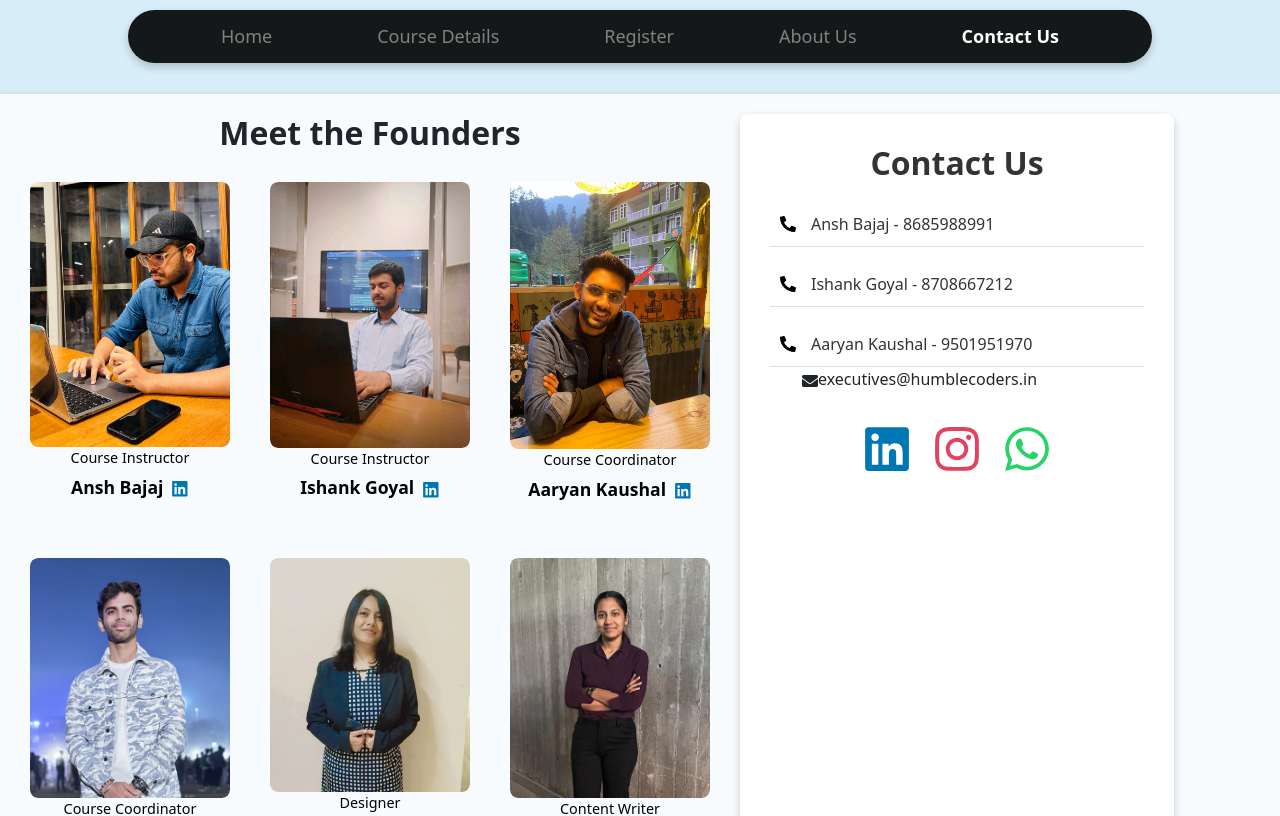
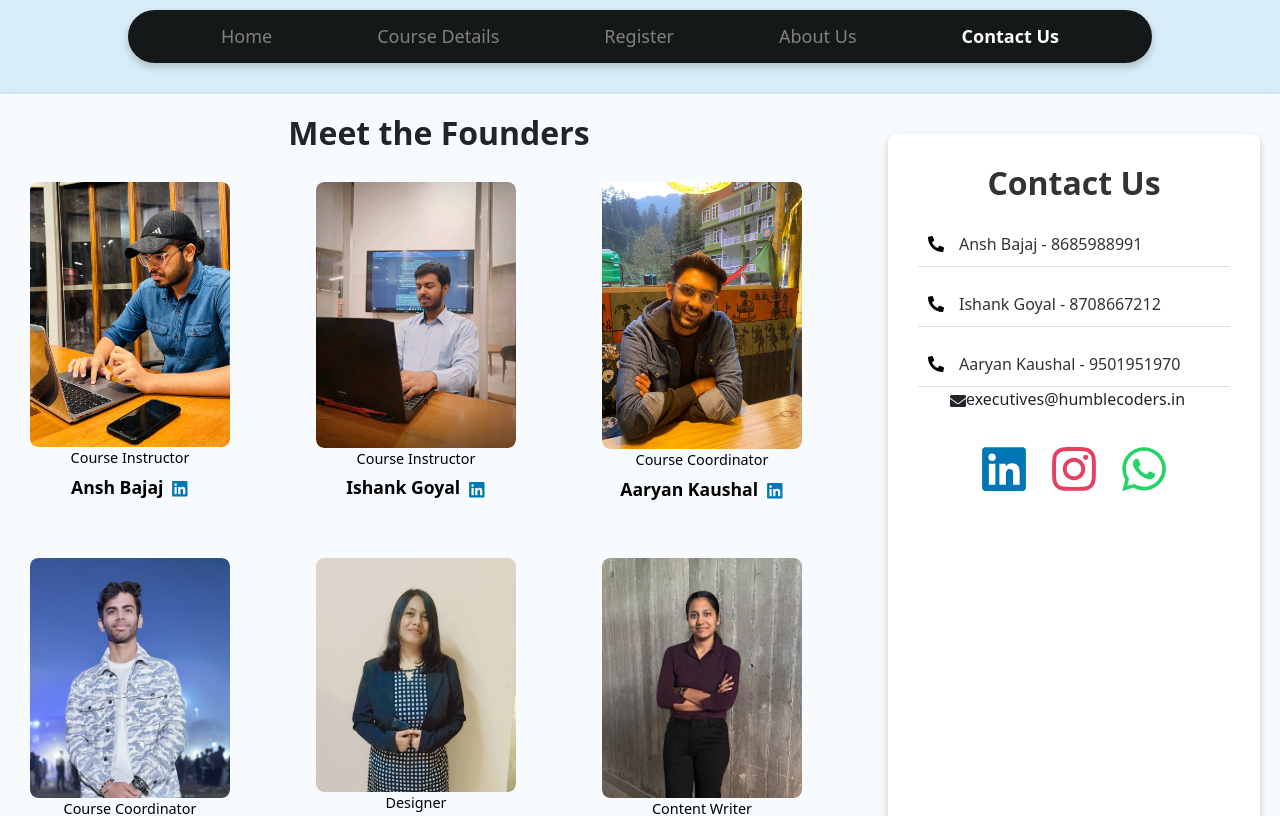
Before and after one commit to Aerykcodes/Humble-Coders-new, a React (Vite) app: page /contact in a window 1280 px wide. Shown: the top 816 px of the page. Built offline with nearby package versions, Linux system fonts and the light colour scheme; a web font is replaced by a local one.

Commit message:
Update Contact.css

```diff
--- a/src/assets/Pages/Contact/Contact.css
+++ b/src/assets/Pages/Contact/Contact.css
@@ -328,3 +328,40 @@ nav {
         font-size: 0.8rem;
     }
 }
+.contact-container {
+  display: flex;  /* Use flex to arrange both sections side by side */
+  flex-wrap: wrap; /* Allow wrapping for smaller screens */
+  justify-content: space-between; /* Make sure the right section moves to the right */
+  gap: 20px; /* Spacing between the left and right sections */
+  padding: 20px;
+}
+
+/* Left Section */
+.left-section {
+  flex: 1; /* Allow the left section to take up the remaining space */
+  text-align: center; /* Center the content of the left section */
+}
+
+/* Right Section */
+.right-section {
+  width: 35%; /* Set a fixed width for the right section */
+  padding: 30px;
+  background-color: #ffffff;
+  border-radius: 8px;
+  box-shadow: 0 4px 8px rgba(0, 0, 0, 0.2);
+  text-align: left;
+  margin-top: 20px; /* Added some spacing for better alignment */
+}
+
+/* Media Query for Larger Screens */
+@media (min-width: 1024px) {
+  .contact-container {
+    justify-content: flex-end; /* Align the right section to the right of the container */
+    gap: 30px; /* Increase space between the sections if needed */
+  }
+
+  /* Optional: Adjust right section width on larger screens if needed */
+  .right-section {
+    width: 30%; /* Adjust the width of the right section for larger screens */
+  }
+}
```
